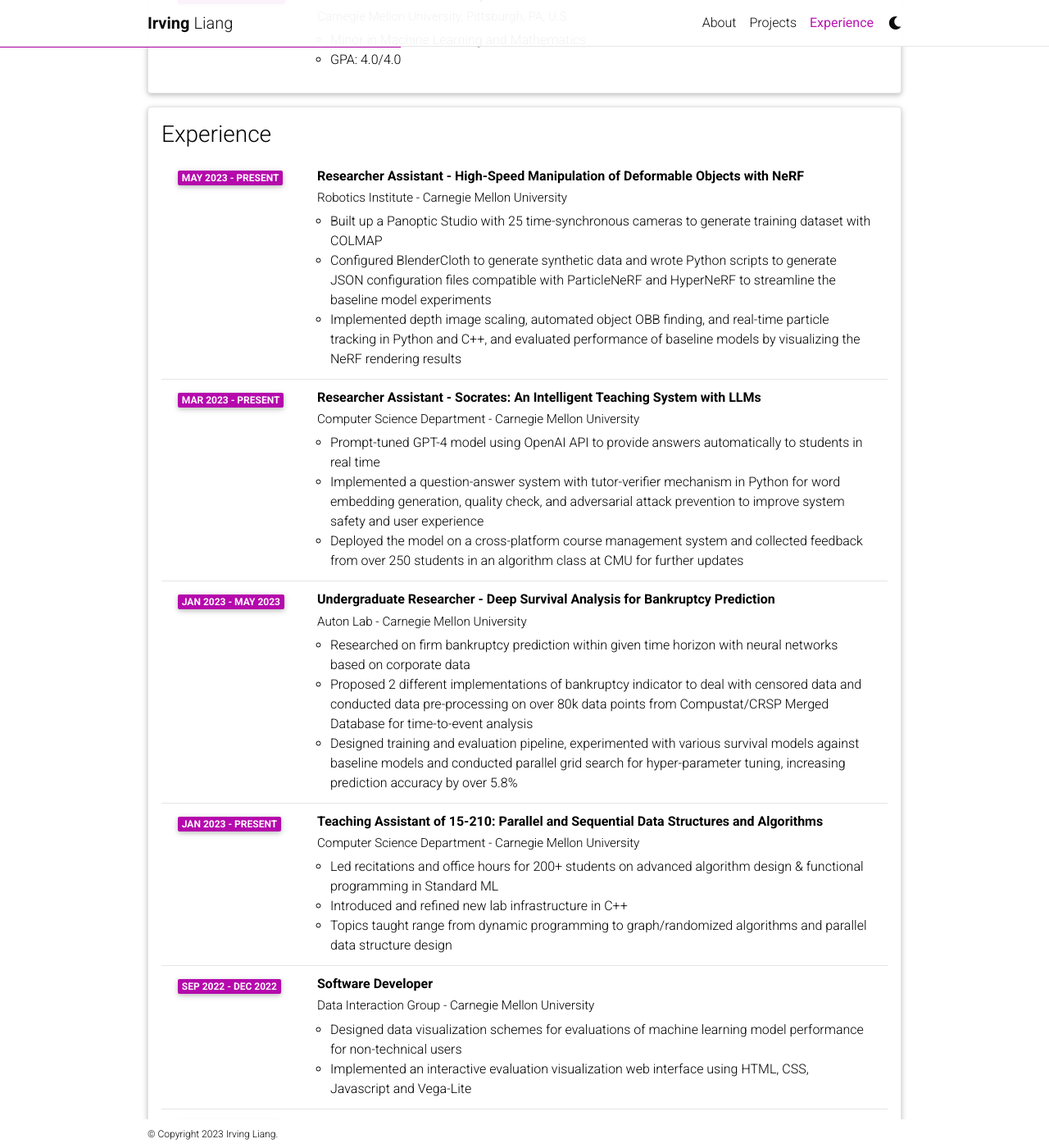
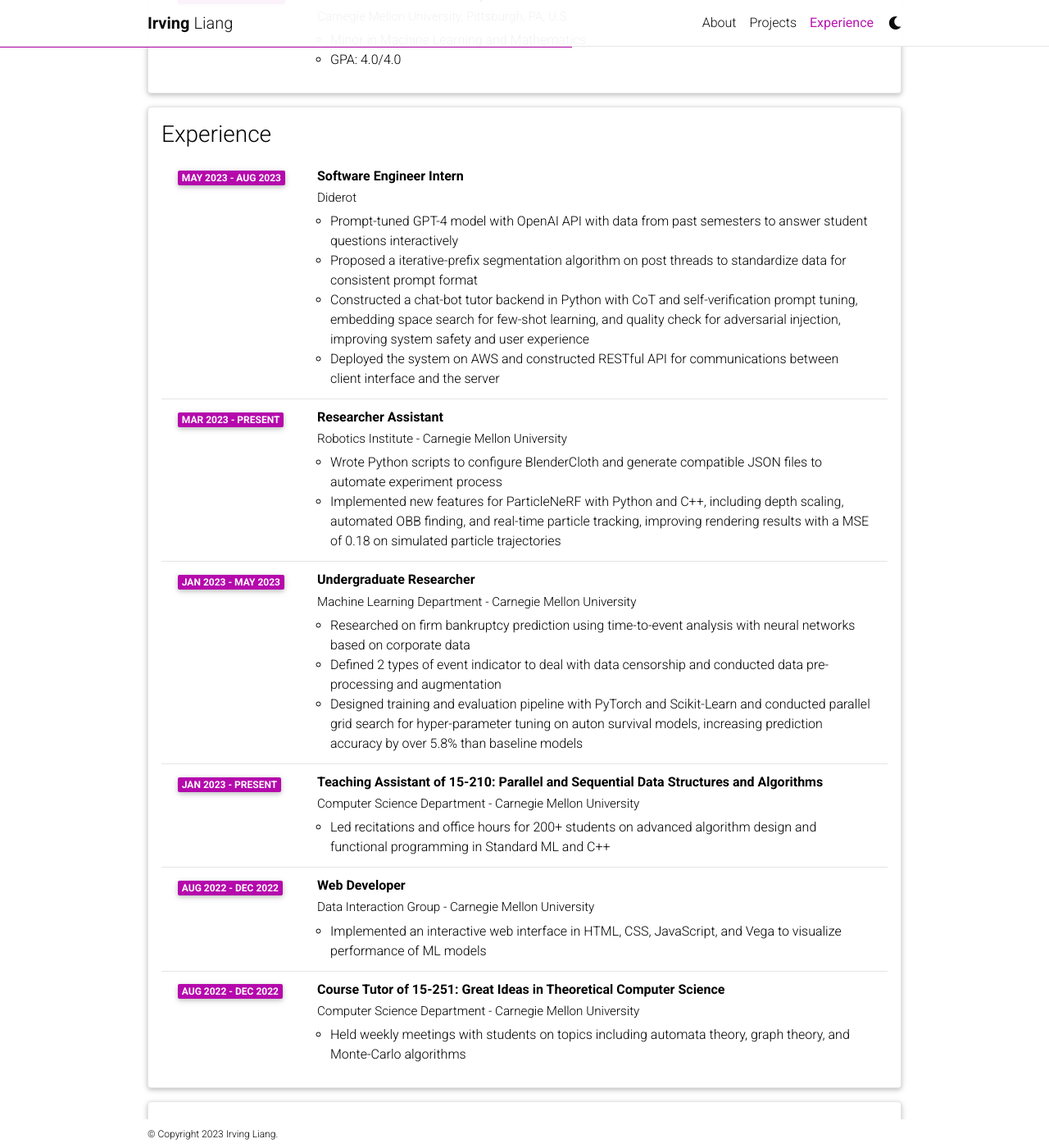
Before and after one commit to Runzhe-Liang/irving-liang.github.io, a Jekyll site: the page built from _pages/cv.md, in a window 1280 px wide and 1400 px high, scrolled down 276 px. Shown: the whole window at 82% size. Built offline with Jekyll 4.4.1, drawn with Linux system fonts in a browser that asks for light colours; comment, search, counter and statistics services are not loaded; a style sheet for code colours, icons or effects is not loaded; some of the changed text lies outside the part shown.

Commit message:
updated cv

```diff
--- a/_data/cv.yml
+++ b/_data/cv.yml
@@ -11,48 +11,43 @@
 - title: Experience
   type: time_table
   contents:
-    - title: "Researcher Assistant - High-Speed Manipulation of Deformable Objects with NeRF"
+    - title: "Software Engineer Intern"
+      institution: Diderot
+      year: May 2023 - Aug 2023
+      description:
+        - Prompt-tuned GPT-4 model with OpenAI API with data from past semesters to answer student questions interactively
+        - Proposed a iterative-prefix segmentation algorithm on post threads to standardize data for consistent prompt format
+        - Constructed a chat-bot tutor backend in Python with CoT and self-verification prompt tuning, embedding space search for few-shot learning, and quality check for adversarial injection, improving system safety and user experience
+        - Deployed the system on AWS and constructed RESTful API for communications between client interface and the server
+    - title: "Researcher Assistant"
       institution: Robotics Institute - Carnegie Mellon University
-      year: May 2023 - Present
-      description:
-        - Built up a Panoptic Studio with 25 time-synchronous cameras to generate training dataset with COLMAP
-        - Configured BlenderCloth to generate synthetic data and wrote Python scripts to generate JSON configuration files compatible with ParticleNeRF and HyperNeRF to streamline the baseline model experiments
-        - Implemented depth image scaling, automated object OBB finding, and real-time particle tracking in Python and C++, and evaluated performance of baseline models by visualizing the NeRF rendering results
-    - title: "Researcher Assistant - Socrates: An Intelligent Teaching System with LLMs"
-      institution: Computer Science Department - Carnegie Mellon University
       year: Mar 2023 - Present
       description:
-        - Prompt-tuned GPT-4 model using OpenAI API to provide answers automatically to students in real time
-        - Implemented a question-answer system with tutor-verifier mechanism in Python for word embedding generation, quality check, and adversarial attack prevention to improve system safety and user experience
-        - Deployed the model on a cross-platform course management system and collected feedback from over 250 students in an algorithm class at CMU for further updates
-    - title: "Undergraduate Researcher - Deep Survival Analysis for Bankruptcy Prediction"
-      institution: Auton Lab - Carnegie Mellon University
+        - Wrote Python scripts to configure BlenderCloth and generate compatible JSON files to automate experiment process
+        - Implemented new features for ParticleNeRF with Python and C++, including depth scaling, automated OBB finding, and real-time particle tracking, improving rendering results with a MSE of 0.18 on simulated particle trajectories
+    - title: "Undergraduate Researcher"
+      institution: Machine Learning Department - Carnegie Mellon University
       year: Jan 2023 - May 2023
       description:
-        - Researched on firm bankruptcy prediction within given time horizon with neural networks based on corporate data
-        - Proposed 2 different implementations of bankruptcy indicator to deal with censored data and conducted data pre-processing on over 80k data points from Compustat/CRSP Merged Database for time-to-event analysis
-        - Designed training and evaluation pipeline, experimented with various survival models against baseline models and conducted parallel grid search for hyper-parameter tuning, increasing prediction accuracy by over 5.8%
+        - Researched on firm bankruptcy prediction using time-to-event analysis with neural networks based on corporate data
+        - Defined 2 types of event indicator to deal with data censorship and conducted data pre-processing and augmentation
+        - Designed training and evaluation pipeline with PyTorch and Scikit-Learn and conducted parallel grid search for hyper-parameter tuning on auton survival models, increasing prediction accuracy by over 5.8% than baseline models
     - title: "Teaching Assistant of 15-210: Parallel and Sequential Data Structures and
     Algorithms"
       institution: Computer Science Department - Carnegie Mellon University
       year: Jan 2023 - Present
       description:
-        - Led recitations and office hours for 200+ students on advanced algorithm design & functional programming in Standard ML
-        - Introduced and refined new lab infrastructure in C++
-        - Topics taught range from dynamic programming to graph/randomized algorithms and parallel data structure design
-    - title: Software Developer
+        - Led recitations and office hours for 200+ students on advanced algorithm design and functional programming in Standard ML and C++
+    - title: Web Developer
       institution: Data Interaction Group - Carnegie Mellon University
-      year: Sep 2022 - Dec 2022
+      year: Aug 2022 - Dec 2022
       description:
-        - Designed data visualization schemes for evaluations of machine learning model performance for non-technical users
-        - Implemented an interactive evaluation visualization web interface using HTML, CSS, Javascript and Vega-Lite
-
+        - Implemented an interactive web interface in HTML, CSS, JavaScript, and Vega to visualize performance of ML models
     - title: "Course Tutor of 15-251: Great Ideas in Theoretical Computer Science"
       institution: Computer Science Department - Carnegie Mellon University
       year: Aug 2022 - Dec 2022
       description:
-        - Held weekly 1-on-1 meetings with students to help identify and fill gaps in understanding of the course materials
-        - Topics covered including automata theory, computational complexity, randomized algorithms, and cryptography
+        - Held weekly meetings with students on topics including automata theory, graph theory, and Monte-Carlo algorithms
 
 - title: Honors and Awards
   type: time_table
```
Also changed, not shown: 1 other file.
